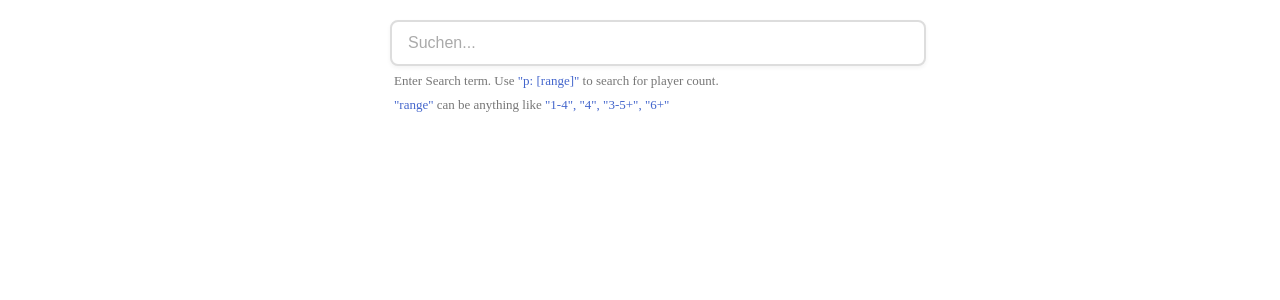
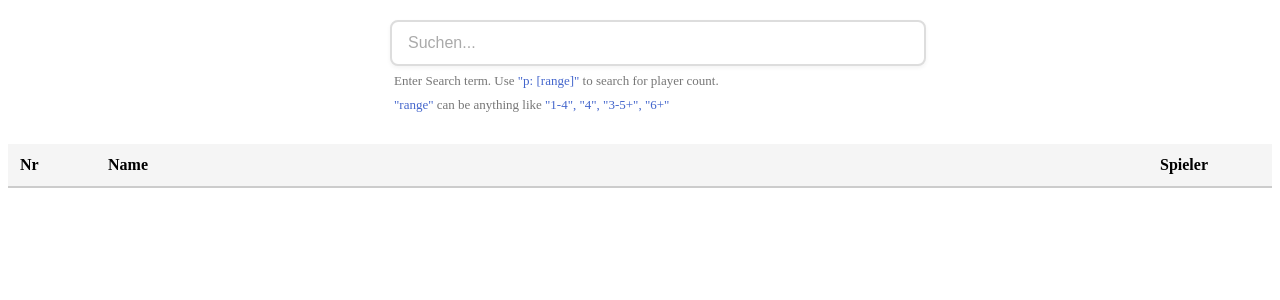
Before and after one commit to julianhoratschek/ygg, a Flask app: page / in a window 1280 px wide. Shown: the top 300 px of the page. Run offline with Flask 3, Linux system fonts and the light colour scheme; data that the repository does not hold is empty; parts of the project's set-up code (start-up, migrations or seed data) failed here and were passed over.

Commit message:
list header

```diff
--- a/app.py
+++ b/app.py
@@ -8,7 +8,19 @@ from enum import IntFlag
 
 from flask import Flask, jsonify, render_template
 
+
 app = Flask(__name__)
+
+
+ENTRY_PATTERN = re.compile(
+    r"<tr[^>]+>\s*"
+    r"<td[^>]+>(?P<id>[^<]+).*?</td>\s*"
+    r"<td[^>]+>(?P<name>[^<]+).*?</td>\s*"
+    r"<td[^>]+>(?P<lang>[^<]+).*?</td>\s*"
+    r"<td[^>]+>(?P<cnt>[^<]+).*?</td>\s*"
+    r"</tr>", re.DOTALL
+)
+
 
 class OpenType(IntFlag):
     Closed = 0
@@ -17,23 +29,11 @@ class OpenType(IntFlag):
     Both   = 3
 
 
+@dataclass
 class Range:
-    def __init__(self, min_num: int, max_num: int, open_type: OpenType = OpenType.Closed):
-        self.min : int      = min_num
-        self.max : int      = max_num
-        self.open: OpenType = open_type
-
-    def __contains__(self, other: int | Range):
-        if self.open == OpenType.Both:
-            return True
-
-        if isinstance(other, Range):
-            left, right = other.min, other.max
-        else:
-            left, right = other, other
-
-        return (OpenType.Left in self.open or self.min <= left)\
-            and (OpenType.Right in self.open or self.max >= right)
+    min : int
+    max : int
+    open: OpenType = OpenType.Closed
 
     def to_json(self) -> dict[str, int]:
         return { "min": self.min, "max": self.max, "open": self.open}
@@ -70,7 +70,6 @@ class Entry:
 
 
 def read_site() -> str:
-    res = None
     try:
         res = url.urlopen("https://yggdrasil.cafe/pages/spieleauswahl")
         if isinstance(res, HTTPResponse):
@@ -78,16 +77,6 @@ def read_site() -> str:
     except URLError:
         pass
     return ""
-
-
-ENTRY_PATTERN = re.compile(
-    r"<tr[^>]+>\s*"
-    r"<td[^>]+>(?P<id>[^<]+).*?</td>\s*"
-    r"<td[^>]+>(?P<name>[^<]+).*?</td>\s*"
-    r"<td[^>]+>(?P<lang>[^<]+).*?</td>\s*"
-    r"<td[^>]+>(?P<cnt>[^<]+).*?</td>\s*"
-    r"</tr>", re.DOTALL
-)
 
 
 @app.route("/")
@@ -110,4 +99,4 @@ def data():
         Range.from_str(tr["cnt"]))
         for tr in ENTRY_PATTERN.finditer(table[0])]
 
-    return jsonify([e.to_json() for e in db])
+    return jsonify([e.to_json() for e in db[1:]])
--- a/static/css/style.css
+++ b/static/css/style.css
@@ -1,11 +1,11 @@
-.game_data {
+.game-data {
   list-style: none;
   padding: 0;
   margin: 0;
   width: 100%;
 }
 
-.game_data li {
+.game-data li {
   display: grid;
   gap: 8px;
   padding: 12px;
@@ -20,12 +20,11 @@
   margin: 20px 0 30px 0;   /* 20px Platz nach oben, 30px Abstand zur Liste */
 }
 
-/* NEU: Hält Input und Hint untereinander und begrenzt die Breite */
 .filter-wrapper {
   display: flex;
   flex-direction: column;  /* Zwingt den Text unter das Input-Feld */
   width: 100%;
-  max-width: 500px;        /* Entspricht der max-width deines Inputs */
+  max-width: 500px;
 }
 
 /* Das grafisch aufbereitete Input-Element */
@@ -42,23 +41,20 @@
   box-shadow: 0 2px 4px rgba(0, 0, 0, 0.05);
 }
 
-/* Platzhalter-Text stylen */
 #filter::placeholder {
   color: #aaa;
 }
 
-/* Visuelles Feedback, wenn der Nutzer in das Feld klickt */
 #filter:focus {
   border-color: #0066cc;
   box-shadow: 0 4px 12px rgba(0, 102, 204, 0.15);
 }
 
-/* NEU: Styling für den erklärenden Text */
 .filter-hint {
-  font-size: 13px;         /* Etwas kleiner als der Haupttext für eine klare Hierarchie */
+  font-size: 13px;
   color: #767676;          /* Gut lesbares, barrierefreies Hellgrau (erfüllt WCAG-Kontrast) */
-  margin: 6px 0 0 4px;     /* Minimaler Abstand nach oben und leichter Einzug nach rechts */
-  line-height: 1.4;        /* Angenehmer Zeilenabstand */
+  margin: 6px 0 0 4px;
+  line-height: 1.4;
 }
 
 .hint-accent {
@@ -67,76 +63,48 @@
 
 /* Versteckt die Kopfzeile auf dem Handy, da das Spaltenlayout dort
    aufgebrochen wird und die Beschriftung sonst keinen Sinn mehr ergibt */
-/* .liste-header { */
-/*   display: none !important; */
-/* } */
+.list-header {
+  display: none !important;
+}
 
 
 @media (max-width: 599px) {
-  .game_data li {
+  .game-data li {
     /* 2 Spalten: ID links, Spieleranzahl rechts */
     grid-template-columns: auto 1fr;
   }
 
   /* Der Name bricht in die nächste Zeile um und streckt sich über beide Spalten */
-  .game_data .game_name {
+  .game-data .game-name {
     grid-column: span 2;
     font-weight: 500;
     color: #333;
   }
 
-  /* Die Spieleranzahl rechtsbündig ausrichten */
-  .game_data .game_players {
+  .game-data .game-players {
     text-align: right;
     color: #666;
   }
 
-  .game_data .game_id {
+  .game-data .game-id {
     color: #888;
   }
 }
 
 @media (min-width: 600px) {
   /* Kopfzeile auf großen Bildschirmen wieder anzeigen */
-  /* .liste-header { */
-  /*   display: grid !important; */
-  /*   font-weight: bold; */
-  /*   background-color: #f5f5f5; */
-  /*   border-bottom: 2px solid #ccc !important; */
-  /* } */
+  .list-header {
+    display: grid !important;
+    font-weight: bold;
+    background-color: #f5f5f5;
+    border-bottom: 2px solid #ccc !important;
+  }
 
-  .game_data li {
-    /* Das alte 3-Spalten-Layout von eben */
+  .game-data li {
     grid-template-columns: 80px 1fr 100px;
   }
 
-  .game_data .game_count {
-    text-align: left; /* Auf Desktop wieder normal linksbündig */
+  .game-data .game-count {
+    text-align: left;
   }
 }
-
-/* ul.game_data { */
-/*   list-style: none; /* Entfernt die Standard-Aufzählungspunkte */ */
-/*   padding: 0; */
-/*   margin: 0; */
-/*   width: 100%; */
-/*   max-width: 600px; /* Optionale Gesamtbreite */ */
-/* } */
-/**/
-/* /* Jedes Listenelement wird zu einer Grid-Zeile */ */
-/* ul.game_data li { */
-/*   display: grid; */
-/*   /* Definiert 3 Spalten mit fester Größe:  */
-/*      ID = 80px, Name nimmt den restlichen Platz (1fr), Count = 100px */ */
-/*   grid-template-columns: 80px 1fr 100px; */
-/*   gap: 10px; /* Abstand zwischen den Spalten */ */
-/*   padding: 10px; */
-/*   border-bottom: 1px solid #eee; */
-/* } */
-
-/* Styling für die Kopfzeile */
-/* .liste-header { */
-/*   font-weight: bold; */
-/*   background-color: #f5f5f5; */
-/*   border-bottom: 2px solid #ccc !important; */
-/* } */
--- a/static/js/ygg.js
+++ b/static/js/ygg.js
@@ -24,7 +24,8 @@ class OpenRange {
         return leftValid && rightValid;
     }
     toString() {
-        return `${this.min} - ${this.max}${(this.open & OpenType.Right) !== 0 ? '+' : ''}`;
+        const more = (this.open & OpenType.Right) !== 0 ? '+' : '';
+        return `${this.min} - ${this.max}${more}`;
     }
     static fromString(s) {
         let st = s.trim();
@@ -36,31 +37,34 @@ class OpenRange {
     }
 }
 let gameList = [];
+function createListElement(id, name, cnt) {
+    const li = document.createElement("li");
+    const idSpan = document.createElement("span");
+    idSpan.className = "game-id";
+    idSpan.textContent = id;
+    const nameSpan = document.createElement("span");
+    nameSpan.className = "game-name";
+    nameSpan.textContent = name;
+    const playersSpan = document.createElement("span");
+    playersSpan.className = "game-players";
+    playersSpan.textContent = cnt;
+    li.append(idSpan, nameSpan, playersSpan);
+    return li;
+}
 function displayGameList(data) {
     const ul = document.getElementById("list");
     if (!ul)
         return;
     ul.replaceChildren();
     const fragment = document.createDocumentFragment();
-    data.forEach(d => {
-        const li = document.createElement("li");
-        const idSpan = document.createElement("span");
-        idSpan.className = "game_id";
-        idSpan.textContent = d.id;
-        const nameSpan = document.createElement("span");
-        nameSpan.className = "game_name";
-        nameSpan.textContent = d.name;
-        const playersSpan = document.createElement("span");
-        playersSpan.className = "game_players";
-        playersSpan.textContent = d.players.toString();
-        li.append(idSpan, nameSpan, playersSpan);
-        fragment.appendChild(li);
-    });
+    const header = createListElement("Nr", "Name", "Spieler");
+    header.className = "list-header";
+    fragment.appendChild(header);
+    data.forEach(d => fragment.appendChild(createListElement(d.id, d.name, d.players.toString())));
     ul.appendChild(fragment);
 }
 async function loadGameList() {
     try {
-        // const response = await fetch("./ygg_db.json");
         const response = await fetch("/api/data");
         if (!response.ok)
             throw new Error(`HTTP Error! ${response.statusText}`);
@@ -91,7 +95,6 @@ filterInput?.addEventListener("input", event => {
         displayList = displayList.filter(e => e.players.contains(range));
         value = value.replace(playersPattern, "");
     }
-    // const re = new RegExp(value, "i");
     displayGameList(displayList.filter(e => e.name.toLowerCase().includes(value)));
 });
 async function init() {
--- a/templates/index.html
+++ b/templates/index.html
@@ -15,7 +15,8 @@
 	    <p class="filter-hint"><span class="hint-accent">"range"</span> can be anything like <span class="hint-accent">"1-4", "4", "3-5+", "6+"</span></p>
 	</div>
     </div>
-    <ul id="list" class="game_data">
+    <ul id="list" class="game-data">
+	<li>Loading...</li>
     </ul>
 </body>
 
```
Also changed, not shown: static/js/ygg.ts (+50 -37 lines).
